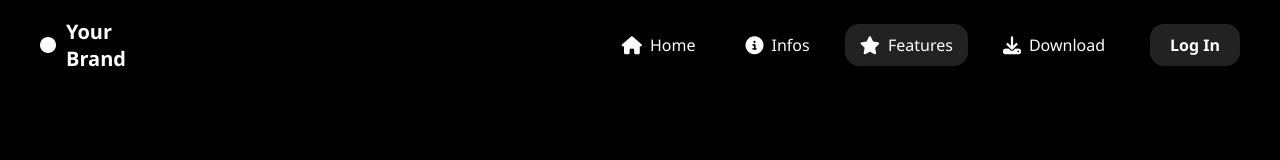
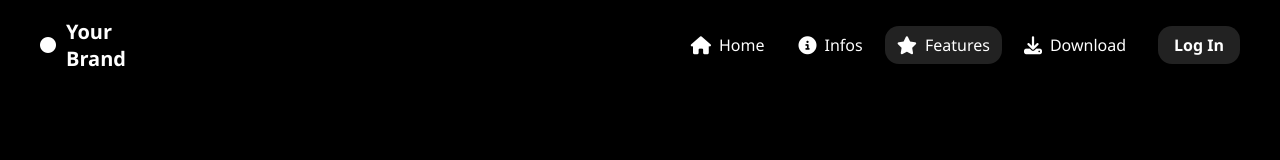
Before and after one commit to Celestialdevz/ewf, a plain HTML site: page index.html in a window 1280 px wide. Both pictures are taken after a click on the link "Features". Shown: the part 1320-1480 px from the top of the page. Drawn offline with Linux system fonts and the light colour scheme.

Commit message:
Update index.html

```diff
--- a/index.html
+++ b/index.html
@@ -59,7 +59,7 @@
         }
 
         nav ul li {
-            margin: 0 10px;
+            margin: 0 5px; /* Reduced margin between nav items */
         }
 
         /* Nav button styles - matching the image */
@@ -69,10 +69,11 @@
             color: #fff;
             text-decoration: none;
             font-size: 16px;
-            padding: 10px 15px;
+            padding: 8px 12px; /* Slightly reduced padding */
             border-radius: 14px;
-            transition: all 0.3s ease;
+            transition: background-color 0.2s ease; /* Faster transition */
             background-color: transparent;
+            will-change: background-color; /* Performance optimization */
         }
 
         nav ul li a:hover,
@@ -91,13 +92,14 @@
             background-color: #222;
             color: #fff;
             border: none;
-            padding: 10px 20px;
+            padding: 8px 16px; /* Slightly reduced padding */
             border-radius: 14px;
             font-weight: bold;
             font-size: 16px;
             cursor: pointer;
-            transition: all 0.3s ease;
-            margin-left: 20px;
+            transition: background-color 0.2s ease; /* Faster transition */
+            margin-left: 15px; /* Reduced margin */
+            will-change: background-color; /* Performance optimization */
         }
 
         .login-btn:hover {
@@ -119,7 +121,8 @@
             padding: 40px 0;
             opacity: 0;
             transform: translateY(20px);
-            transition: opacity 0.8s ease, transform 0.8s ease;
+            transition: opacity 0.5s ease, transform 0.5s ease; /* Faster transition */
+            will-change: opacity, transform; /* Performance optimization */
         }
 
         section.visible {
@@ -165,7 +168,7 @@
             }
 
             nav ul li {
-                margin: 10px 0;
+                margin: 8px 0;
                 width: 80%;
             }
 
@@ -194,7 +197,7 @@
             }
         }
 
-        /* Animation for icons */
+        /* Animation for icons - simplified for better performance */
         @keyframes pulse {
             0% { transform: scale(1); }
             50% { transform: scale(1.1); }
@@ -202,7 +205,7 @@
         }
 
         nav ul li a:hover i {
-            animation: pulse 1s infinite;
+            animation: pulse 0.8s ease-in-out; /* Shorter animation */
         }
     </style>
     <!-- Font Awesome for icons -->
@@ -281,8 +284,24 @@
         // Navigation active state
         const navLinks = document.querySelectorAll('.nav-btn');
 
+        // Debounce function to improve performance
+        function debounce(func, wait = 10, immediate = true) {
+            let timeout;
+            return function() {
+                const context = this, args = arguments;
+                const later = function() {
+                    timeout = null;
+                    if (!immediate) func.apply(context, args);
+                };
+                const callNow = immediate && !timeout;
+                clearTimeout(timeout);
+                timeout = setTimeout(later, wait);
+                if (callNow) func.apply(context, args);
+            };
+        }
+
         // Set active class based on scroll position
-        function setActiveNav() {
+        const setActiveNav = debounce(() => {
             const sections = document.querySelectorAll('section');
             const scrollPosition = window.scrollY;
 
@@ -300,12 +319,16 @@
                     });
                 }
             });
-        }
+        }, 10);
 
         // Smooth scrolling for anchor links
         navLinks.forEach(anchor => {
             anchor.addEventListener('click', function(e) {
                 e.preventDefault();
+
+                // Remove active class from all links and add to clicked link
+                navLinks.forEach(link => link.classList.remove('active'));
+                this.classList.add('active');
 
                 const targetId = this.getAttribute('href');
                 const targetElement = document.querySelector(targetId);
@@ -320,8 +343,8 @@
             });
         });
 
-        // Reveal sections on scroll
-        function revealSections() {
+        // Reveal sections on scroll - optimized
+        const revealSections = debounce(() => {
             const sections = document.querySelectorAll('section');
             const windowHeight = window.innerHeight;
 
@@ -331,10 +354,10 @@
                     section.classList.add('visible');
                 }
             });
-        }
+        }, 10);
 
         // Initialize
-        window.addEventListener('load', () => {
+        window.addEventListener('DOMContentLoaded', () => {
             setActiveNav();
             revealSections();
             document.querySelector('#home').classList.add('visible');
@@ -344,6 +367,15 @@
             setActiveNav();
             revealSections();
         });
+
+        // Preload Font Awesome to prevent icon flicker
+        window.addEventListener('load', () => {
+            const link = document.createElement('link');
+            link.rel = 'preload';
+            link.href = 'https://cdnjs.cloudflare.com/ajax/libs/font-awesome/6.4.0/css/all.min.css';
+            link.as = 'style';
+            document.head.appendChild(link);
+        });
     </script>
 </body>
 </html>
```
